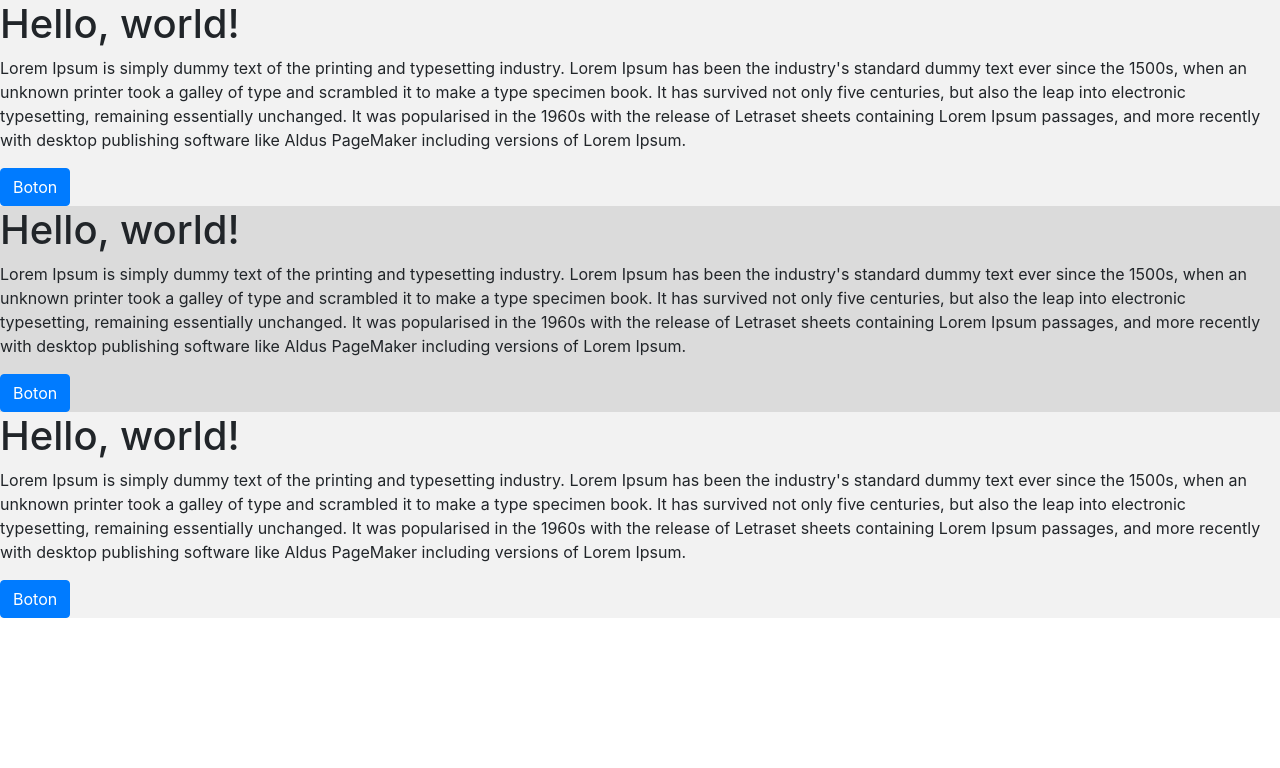
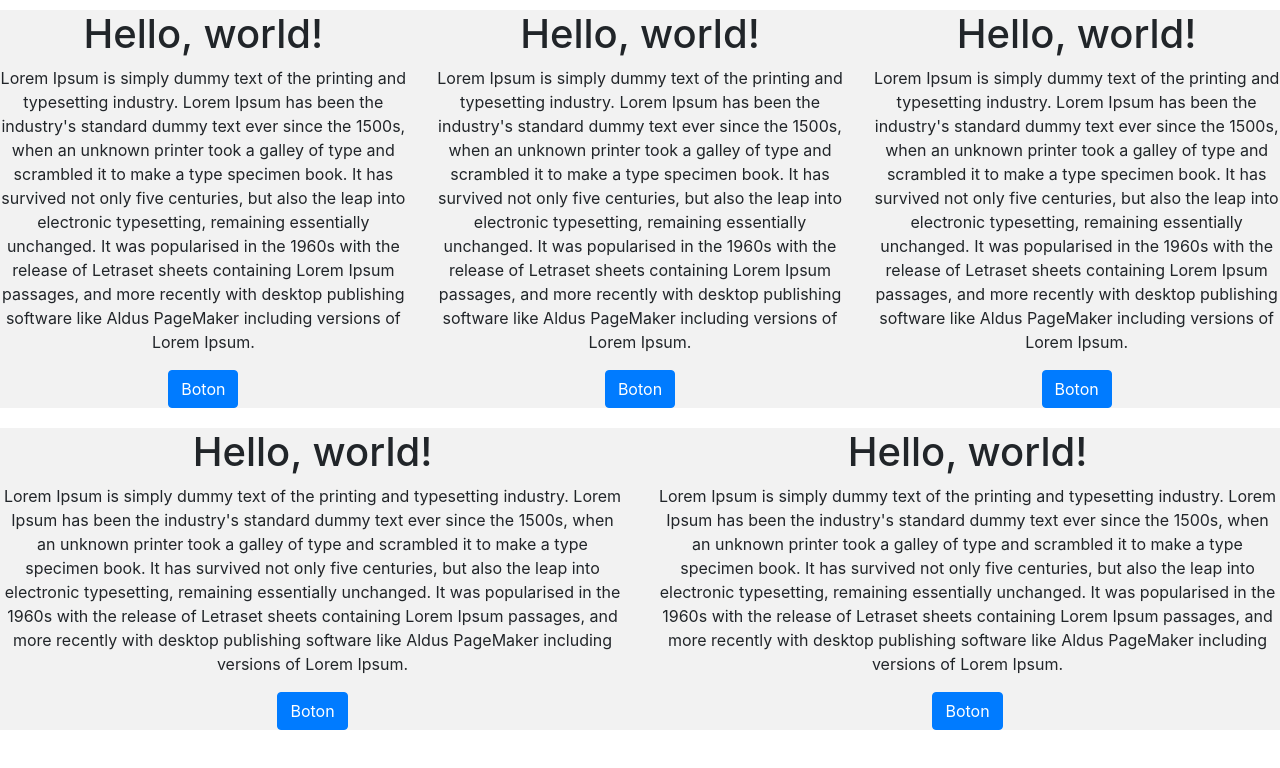
Before and after one commit to jjzaratem/bootstrap4, a plain HTML site: page column_autom.html in a window 1280 px wide. Drawn offline with Linux system fonts and the light colour scheme.

Commit message:
Update column_autom.html

```diff
--- a/column_autom.html
+++ b/column_autom.html
@@ -6,9 +6,10 @@
     <meta name="viewport" content="width=device-width, initial-scale=1, shrink-to-fit=no">
     <link rel="stylesheet" href="css/bootstrap.min.css">
     <style>
-        .row < div {
+        .row > div {
             text-align: center;
             margin: 10px 0;
+            background: #f2f2f2;
         }
 
         .one {background: #f2f2f2;}
@@ -22,19 +23,33 @@
   <body>
     <div class="contairner">
         <div class="row">
-            <div class="col one col-md-auto">
+            <div class="col-12 col-md-4 one">
                 <h1>Hello, world!</h1>
                 <p>Lorem Ipsum is simply dummy text of the printing and typesetting industry. Lorem Ipsum has been the industry's standard dummy text ever since the 1500s, when an unknown printer took a galley of type and scrambled it to make a type specimen book. It has survived not only five centuries, but also the leap into electronic typesetting, remaining essentially unchanged. It was popularised in the 1960s with the release of Letraset sheets containing Lorem Ipsum passages, and more recently with desktop publishing software like Aldus PageMaker including versions of Lorem Ipsum.</p>
                 <button class="btn btn-primary">Boton</button>
             </div>
 
-            <div class="col two col-md-auto">
+            <div class="col-12 col-md-4 two">
                 <h1>Hello, world!</h1>
                 <p>Lorem Ipsum is simply dummy text of the printing and typesetting industry. Lorem Ipsum has been the industry's standard dummy text ever since the 1500s, when an unknown printer took a galley of type and scrambled it to make a type specimen book. It has survived not only five centuries, but also the leap into electronic typesetting, remaining essentially unchanged. It was popularised in the 1960s with the release of Letraset sheets containing Lorem Ipsum passages, and more recently with desktop publishing software like Aldus PageMaker including versions of Lorem Ipsum.</p>
                 <button class="btn btn-primary">Boton</button>
             </div>
 
-            <div class="col three">
+            <div class="col-12 col-md-4 three">
+                <h1>Hello, world!</h1>
+                <p>Lorem Ipsum is simply dummy text of the printing and typesetting industry. Lorem Ipsum has been the industry's standard dummy text ever since the 1500s, when an unknown printer took a galley of type and scrambled it to make a type specimen book. It has survived not only five centuries, but also the leap into electronic typesetting, remaining essentially unchanged. It was popularised in the 1960s with the release of Letraset sheets containing Lorem Ipsum passages, and more recently with desktop publishing software like Aldus PageMaker including versions of Lorem Ipsum.</p>
+                <button class="btn btn-primary">Boton</button>
+            </div>
+
+            <div class="W-100"></div>
+
+            <div class="col-12 col-md-6 four">
+                <h1>Hello, world!</h1>
+                <p>Lorem Ipsum is simply dummy text of the printing and typesetting industry. Lorem Ipsum has been the industry's standard dummy text ever since the 1500s, when an unknown printer took a galley of type and scrambled it to make a type specimen book. It has survived not only five centuries, but also the leap into electronic typesetting, remaining essentially unchanged. It was popularised in the 1960s with the release of Letraset sheets containing Lorem Ipsum passages, and more recently with desktop publishing software like Aldus PageMaker including versions of Lorem Ipsum.</p>
+                <button class="btn btn-primary">Boton</button>
+            </div>
+
+            <div class="col-12 col-md-6 five">
                 <h1>Hello, world!</h1>
                 <p>Lorem Ipsum is simply dummy text of the printing and typesetting industry. Lorem Ipsum has been the industry's standard dummy text ever since the 1500s, when an unknown printer took a galley of type and scrambled it to make a type specimen book. It has survived not only five centuries, but also the leap into electronic typesetting, remaining essentially unchanged. It was popularised in the 1960s with the release of Letraset sheets containing Lorem Ipsum passages, and more recently with desktop publishing software like Aldus PageMaker including versions of Lorem Ipsum.</p>
                 <button class="btn btn-primary">Boton</button>
```
